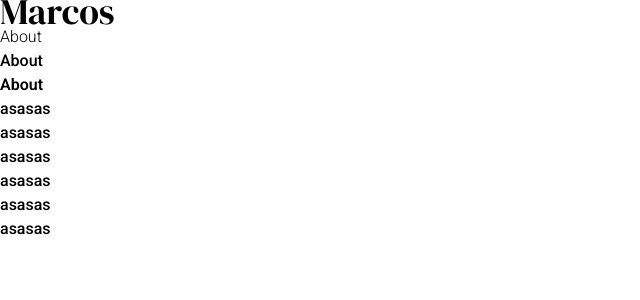
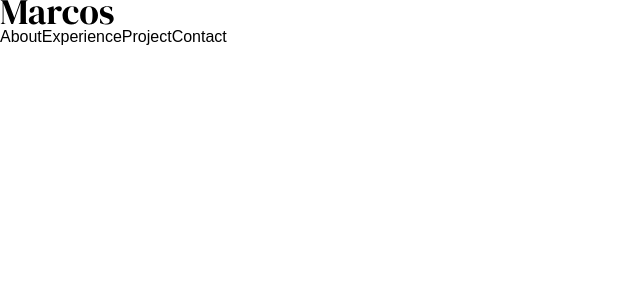
Before and after one commit to MarcosAntonio15243/MarcosAntonio15243.github.io, a Next.js app: page / in a window 1280 px wide. Shown: the top 300 px of the page, without its empty margins (0-640 px from the left). Built offline with nearby package versions, Linux system fonts and the light colour scheme.

Commit message:
feat: Adicionando elementos básicos para o header

```diff
--- a/src/app/page.tsx
+++ b/src/app/page.tsx
@@ -1,18 +1,10 @@
+import Header from "@/components/layout/Header";
 import Image from "next/image";
 
 export default function Home() {
   return (
     <div className="">
-      <img src="/assets/logo.svg" alt="teste de imagem" />
-      <p className="font-roboto font-light">About</p>
-      <p className="font-roboto font-medium">About</p>
-      <p className="font-roboto font-semibold">About</p>
-      <h1>asasas</h1>
-      <h2>asasas</h2>
-      <h3>asasas</h3>
-      <h4>asasas</h4>
-      <h5>asasas</h5>
-      <h6>asasas</h6>
+      <Header />
     </div>
   );
 }
--- /dev/null
+++ b/src/components/layout/Header.tsx
@@ -0,0 +1,15 @@
+
+
+export default function Header() {
+  return (
+    <header>
+      <img src="/assets/logo.svg" alt="teste de imagem" />
+      <nav>
+        <a href="#">About</a>
+        <a href="#">Experience</a>
+        <a href="#">Project</a>
+        <a href="#">Contact</a>
+      </nav>
+    </header>
+  )
+}
```
